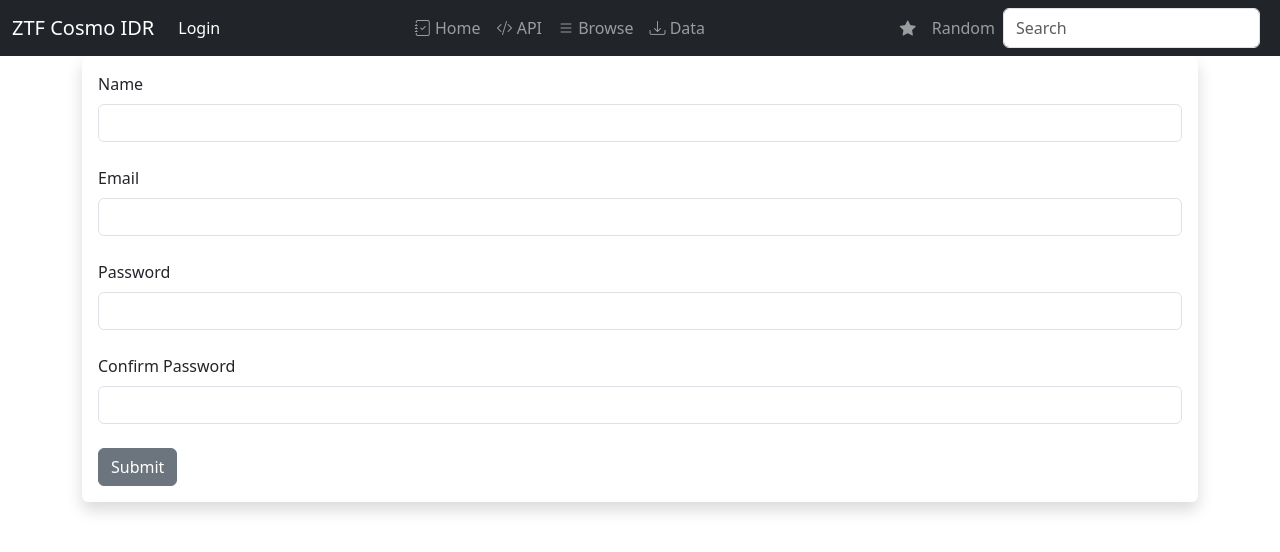
After one commit to MickaelRigault/ztfcosmoidr_frontend, a Flask app: page /register in a window 1280 px wide. The commit adds this page. Shown: the top 552 px of the page. Run offline with Flask 3, Linux system fonts and the light colour scheme; some libraries are stand-ins or nearby versions.

Commit message:
user support incl favorite

```diff
--- /dev/null
+++ b/src/ztfcosmoidr_frontend/forms.py
@@ -0,0 +1,30 @@
+# WhatTheForm
+from flask_wtf import FlaskForm
+from wtforms import StringField, SubmitField, PasswordField
+from wtforms.validators import DataRequired, EqualTo
+
+# Create a Form Class
+class UserForm( FlaskForm ):
+    name = StringField("Name", validators=[DataRequired()] )
+    email = StringField("Email", validators=[DataRequired()] )
+
+    password_hash = PasswordField("Password", validators=[DataRequired(),
+                                                    EqualTo('password_hash_matched',
+                                                            "password must match")] )
+    newpassword_hash = PasswordField("New password")
+
+    password_hash_matched = PasswordField("Confirm Password",
+                                          validators=[DataRequired()]
+                                          )
+    submit = SubmitField("Submit") # For the button
+
+    # user configuration
+    # config__lcplot = StringField("config__lcplot")
+    # config__reviewstatus = StringField("config__reviewstatus")
+
+
+# Create LoginForm
+class LoginForm( FlaskForm ):
+    email = StringField("email", validators=[DataRequired()] )
+    password = PasswordField("password", validators=[DataRequired()] )
+    submit = SubmitField("Submit") # For the button
--- a/src/ztfcosmoidr_frontend/main.py
+++ b/src/ztfcosmoidr_frontend/main.py
@@ -7,16 +7,48 @@ from matplotlib.figure import Figure
 from astropy.time import Time
 
 
+# - flask basics
 import flask
 from flask import render_template, redirect, url_for, request, flash
+# - flask login and users.
+from flask_login import UserMixin, LoginManager, logout_user, login_required, login_user, current_user
+from werkzeug.security import generate_password_hash, check_password_hash
+from flask_sqlalchemy import SQLAlchemy
+from sqlalchemy import JSON
+from flask_migrate import Migrate
 
 
+# data access
+import ztfcosmoidr
+from ztfcosmoidr import io
+
+# internal tools
+from .forms import LoginForm, UserForm
+
+# -------------- #
+# Let's start   #
+# -------------- #
 app = flask.Flask(__name__)
 
+# --------------- #
+# USER DB & login #
+# --------------- #
+app.config['SECRET_KEY'] = 'DEFAULT_KEY'
+app.config['SQLALCHEMY_DATABASE_URI'] = f'sqlite:///{io.IDR_PATH}/database/users.db'
+user_db = SQLAlchemy(app)
+migrate = Migrate(app, user_db)  # add this line
+with app.app_context():
+    user_db.create_all()  # must come AFTER the model definition
+
+
+# share the "current_user" information to all jinja2 templates
+login_manager = LoginManager()
+login_manager.init_app(app)
+login_manager.login_view = 'login'  # where to point to log if needed
+
 # =============== #
-#    DataAccess   #
+#   DataAccess    #
 # =============== #
-import ztfcosmoidr
 sample = ztfcosmoidr.Sample.load_release("dr3")
 rng = np.random.default_rng()
 
@@ -27,22 +59,125 @@ rng = np.random.default_rng()
 def home():
     return render_template("home.html")
 
-@app.route("/classify/<name>", methods=["GET", "POST"])
-def classify(name):
+# --------- #
+#   User    #
+# --------- #
+# Make sure "current_user is defined."
+@login_manager.user_loader
+def load_user(user_id):
+    return User.query.get( int(user_id) )
+
+# Designing the User model
+class User(UserMixin, user_db.Model):
+    id = user_db.Column(user_db.Integer, primary_key=True)
+    name = user_db.Column(user_db.String(100), unique=True)
+    email = user_db.Column(user_db.String(100), nullable=False, unique=True)
+    password_hash = user_db.Column(user_db.String(128), nullable=False)
+    favorite = user_db.Column(JSON, default=list, server_default='[]')
+
+# registration
+@app.route('/register', methods=['GET', 'POST'])
+def register():
+    form = UserForm()
+    print("form in")
+    if form.validate_on_submit():  # If you submit, this happens
+        print("validated on submit")
+        # query the Users-Database that have the inout user email and return the first one
+        # This should return None if it is indeed unique
+        user = User.query.filter_by(name=form.name.data).first()
+        if user is None:
+            print(f"creating the user: {form.name.data}")
+            # create a new db user entry
+            hashed_pwd = generate_password_hash(form.password_hash.data, "pbkdf2:sha256")
+
+            user = User(name=form.name.data,
+                        email=form.email.data,
+                        password_hash=hashed_pwd)
+
+            # add it to the actual db
+            user_db.session.add(user)
+            # and commit it
+            user_db.session.commit()
+            print("commited to the user_db")
+            flash("User added successfully", category="success")
+            return redirect(url_for("home"))
+        else:
+            flash("User name already used. User not added to the database",
+                  category="error")
+
+        # Clearing this out
+        form.name.data = ''
+        form.email.data = ''
+        form.password_hash.data = ''
+    else:
+        print(f"{form.validate_on_submit()=}")
+        print(f"{form.errors=}")
+
+    return render_template("register.html", form=form)
+
+@app.route('/login', methods=['GET', 'POST'])
+def login():
+    form = LoginForm()
+    print(f"{form=}")
+    # entry the if went hit submit from login.html
+    if form.validate_on_submit():
+        user = User.query.filter_by(email=form.email.data).first()
+        if user:
+            if check_password_hash(user.password_hash, form.password.data):
+                login_user(user)  # Flask login
+                return redirect(url_for("home"))
+            else:
+                flash("Wrong Password - Try again", category="error")
+        else:  # no user
+            flash("That user doesn't exist - Try again", category="warning")
+
+    return render_template("login.html", form=form)
 
 
+@app.route("/logout", methods=["GET", "POST"])
+@login_required
+def logout():
+    logout_user()
+    return redirect(url_for('home'))
+
+
+@app.route("/profile")
+@login_required
+def profile():
+    return render_template("profile.html")
+
+# ---------------- #
+# Classification   #
+# ---------------- #
+@app.route("/classify/<name>", methods=["GET", "POST"])
+@login_required
+def classify(name):
     if request.method == "POST":
         which = list(request.form.keys())[0]
+        # Add to favorite
         if which == "favorite":
-            print("TO BE ADDED TO FAVORITE LIST")
+            name = list(request.form.values())[0]
+            if current_user.favorite is None:
+                current_user.favorite = [name]
+            elif name not in current_user.favorite:
+                # does not accept .append
+                current_user.favorite = current_user.favorite + [name]
+            else:
+                # does not accept .remove or .pop
+                current_user.favorite = [f_name for f_name in current_user.favorite if f_name != name]
+
+            user_db.session.commit()
+
+        # Classify target
         elif which == "classification":
             classification = list(request.form.values())[0].lower().strip()
             print(f"Classification becomes: {classification}")
+
+        # report problem.
         else:
             print("Strange. This should not happen")
 
     return redirect(url_for(f"target_page", name=name))
-
 
 # --------- #
 # Targets   #
@@ -52,6 +187,7 @@ def target_random():
     """ """
     name = rng.choice(sample.data.index)
     return redirect( url_for(f"target_page", name=name))
+
 
 @app.route("/search", methods=["GET", "POST"])
 def search():
@@ -63,14 +199,23 @@ def search():
         return redirect( url_for("home") )
 
 @app.route("/targetlist")
+@login_required
 def targetlist():
     return render_template("targetlist.html", data=sample.data)
 
+@app.route("/target/favorite")
+@login_required
+def favorite_targets():
+    """ """
+    list_of_favorite = current_user.favorite
+    if list_of_favorite is None:
+        list_of_favorite = []
+    return render_template("targetlist.html", data=sample.data.loc[list_of_favorite])
+
 @app.route("/target/<name>")
-#@login_required | blinded inside
+@login_required
 def target_page(name):
     """ """
-
     #   data    ------- #
     lc = sample.get_target_lightcurve(name, as_dataframe=False)
     spectra = sample.get_target_spectra(name)
--- a/src/ztfcosmoidr_frontend/templates/login.html
+++ b/src/ztfcosmoidr_frontend/templates/login.html
@@ -1,15 +1,14 @@
 {% extends 'base.html' %}
 
 {% block content %}
-
 
 <h1> Login: </h1>
 <br/>
 <div class="shadow p-3 mb-5 bg-body rounded">
     <form method="POST">
         {{ form.hidden_tag() }}
-        {{ form.username.label(class="form-label") }}
-        {{ form.username (class="form-control") }}
+        {{ form.email.label(class="form-label") }}
+        {{ form.email (class="form-control") }}
       <br/>
       <br/>
         {{ form.password.label(class="form-label") }}
--- a/src/ztfcosmoidr_frontend/templates/navbar.html
+++ b/src/ztfcosmoidr_frontend/templates/navbar.html
@@ -10,8 +10,23 @@
        </button>
 
 
+
          <!--- normal size list --->
          <div class="collapse navbar-collapse" id="navbarSupportedContent">
+            <ul class="navbar-nav mr-auto mb-2 mb-lg-0">
+                {% if current_user.is_authenticated %}
+                    <li class="nav-item">
+                        <a class="nav-link active" aria-current="page" href="{{ url_for('profile') }}">{{ current_user.name }}</a>
+                    </li>
+                    <li class="nav-item">
+                        <a class="nav-link active" aria-current="page" href="{{ url_for('logout') }}">Logout</a>
+                    </li>
+                {% else %}
+                    <li class="nav-item">
+                        <a class="nav-link active" aria-current="page" href="{{ url_for('login') }}">Login</a>
+                    </li>
+                {% endif %}
+            </ul>
 
 	     <!---    Center    --->
 	     <ul class="navbar-nav mx-auto">
@@ -37,10 +52,14 @@
 
 	     <!---    Right    --->
         <ul class="navbar-nav ml-auto">
-                <li class="nav-item ">  <a class="nav-link" href="{{ url_for('target_random')}}">Random SN</a>  </li>
-
-             <form action="/search" class="d-flex" method="POST">
-                 <input class="form-control me-2" type="search" placeholder="Search" aria-label="Search" name="name">
+            <li class="nav-item ">
+                <a class="nav-link" href="{{ url_for('favorite_targets')}}"> <i class="bi bi-star-fill"></i> </a>
+            </li>
+            <li class="nav-item ">
+                <a class="nav-link" href="{{ url_for('target_random')}}">Random</a>
+            </li>
+            <form action="/search" class="d-flex" method="POST">
+                <input class="form-control me-2" type="search" placeholder="Search" aria-label="Search" name="name">
              </form>
 
 	     </ul>
--- /dev/null
+++ b/src/ztfcosmoidr_frontend/templates/register.html
@@ -0,0 +1,30 @@
+{% extends 'base.html' %}
+
+{% block content %}
+
+
+<div class="shadow p-3 mb-5 bg-body rounded">
+
+  <form method="POST">
+    {{ form.hidden_tag() }}
+    {{ form.name.label(class="form-label") }}
+    {{ form.name(class="form-control") }}
+    <br/>
+    {{ form.hidden_tag() }}
+    {{ form.email.label(class="form-label") }}
+    {{ form.email(class="form-control") }}
+    <br/>
+    {{ form.password_hash.label(class="form-label") }}
+    {{ form.password_hash(class="form-control") }}
+    <br/>
+    {{ form.password_hash_matched.label(class="form-label") }}
+    {{ form.password_hash_matched(class="form-control") }}
+
+    <br/>
+    {{ form.submit(class="btn btn-secondary") }}
+  </form>
+</div>
+<br/><br/><br/>
+
+
+{% endblock %}
--- a/src/ztfcosmoidr_frontend/templates/target.html
+++ b/src/ztfcosmoidr_frontend/templates/target.html
@@ -12,8 +12,8 @@
         <div class="col-auto me-auto">
             <form method="post" action="/classify/{{ data.name }}" >
                 <h1> {{ data.name }}
-                    <button type="submit" class="btn btn-link p-0 border-0" name="favorite">
-                        <i class="bi {{ 'bi-star-fill text-warning' if false else 'bi-star text-secondary' }} fs-4"></i>
+                    <button type="submit" class="btn btn-link p-0 border-0" name="favorite", value="{{ data.name }}">
+                        <i class="bi {{ 'bi-star-fill text-warning' if (current_user.favorite != None and data.name in current_user.favorite) else 'bi-star text-secondary' }} fs-4"></i>
                     </button>
                 </h1>
             </form>
```
Also changed, not shown: pyproject.toml (+8 -0 lines), src/ztfcosmoidr_frontend/templates/classification_buttons.html (+3 -5 lines), src/ztfcosmoidr_frontend/templates/profile.html (added, +23 -0 lines).
